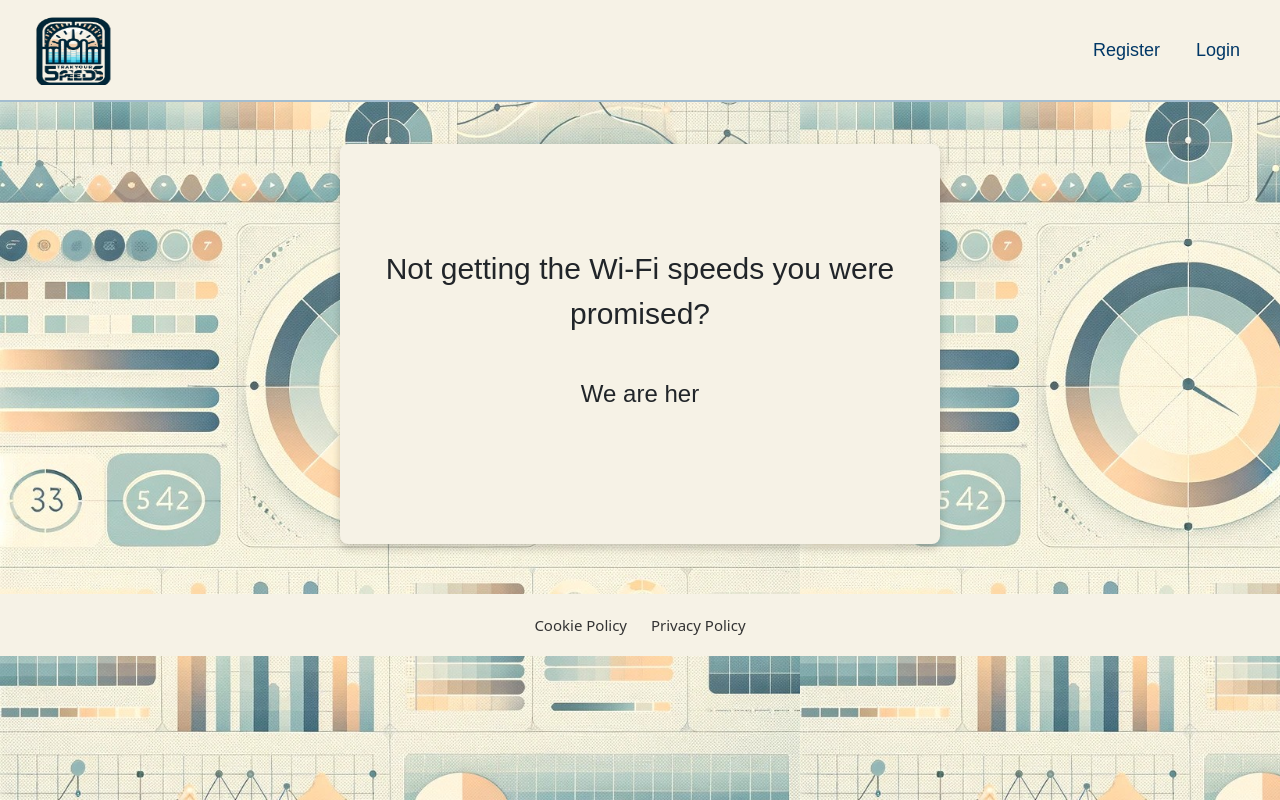
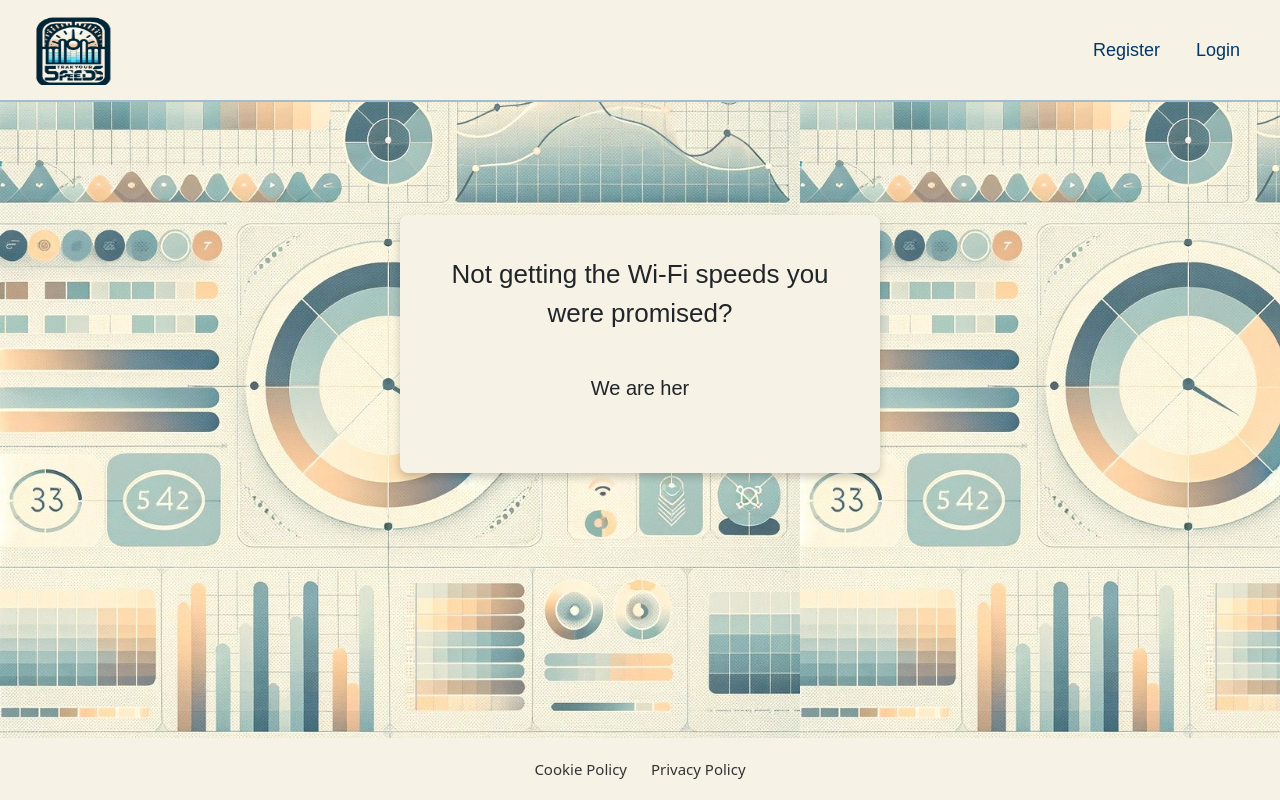
Before and after one commit to MazElgonemy/Speed-Checker1, a Flask app: page / in a window 1280 px wide. Run offline with Flask 3, Linux system fonts and the light colour scheme; some libraries are stand-ins or nearby versions.

Commit message:
home-page

```diff
--- a/static/css/home-style.css
+++ b/static/css/home-style.css
@@ -37,19 +37,28 @@ body {
 }
 
 #typed-text {
-    font-size: 30px;
+    font-size: 26px;
 }
 
 #typed-text-2 {
-    font-size: 24px;
+    font-size: 20px;
     margin-bottom:30px;
 }
+
+
+#main-content {
+    flex: 1; /* Takes up available space, pushing the footer down */
+    display: flex;
+    justify-content: center;
+    align-items: center;
+}
+
 
 #centered-rectangle {
     background-color: #f6f2e6;
     width: 80%;
     max-width: 600px;
-    height: 60%;
+    height: auto; /* Adjust height to auto to fit the content */
     max-height: 400px;
     box-shadow: 0 4px 8px rgba(0, 0, 0, 0.2);
     border-radius: 8px;
@@ -58,12 +67,13 @@ body {
     flex-direction: column;
     align-items: center;
     justify-content: center;
-    position: relative; /* Added position relative */
+    overflow: hidden; /* Hide overflow content */
+    box-sizing: border-box; /* Include padding in width/height calculations */
 }
 
 .btn.btn-primary {
     display: none;
-    font-size: 20px;
+    font-size: 17px;
     margin-top:30px;
     width: 80%; /* Adjust width as needed for smaller screens */
     max-width: 200px; /* Ensure it doesn't get too wide */
--- a/templates/home.html
+++ b/templates/home.html
@@ -15,7 +15,7 @@
 
 
 <body>
-
+ <div id="main-content">
          <div id="centered-rectangle">
                 <div id="typed-text"></div>
                 <div id="typed-text-2"></div>
@@ -25,6 +25,7 @@
                  <a href="{{url_for('register') }}" class="btn btn-primary btn-block">Get Started</a>
              {% endif %}
          </div>
+ </div>
  {% include "footer.html"%}
 </body>
 
```
Also changed, not shown: static/images/chart.png. Lines whose indentation alone changed are shown as unchanged.
